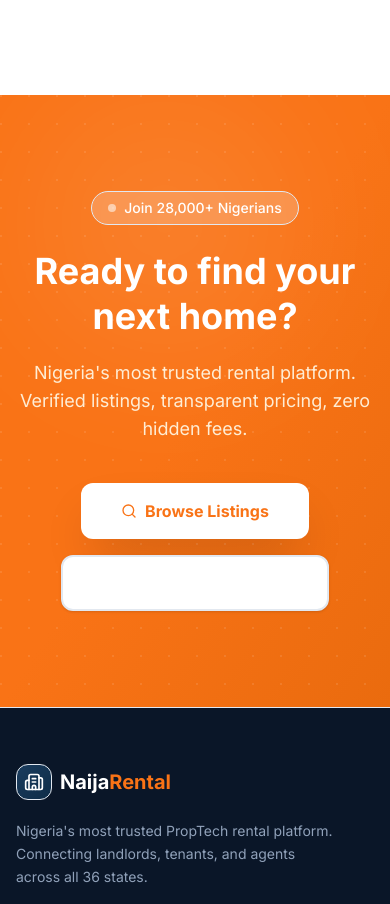
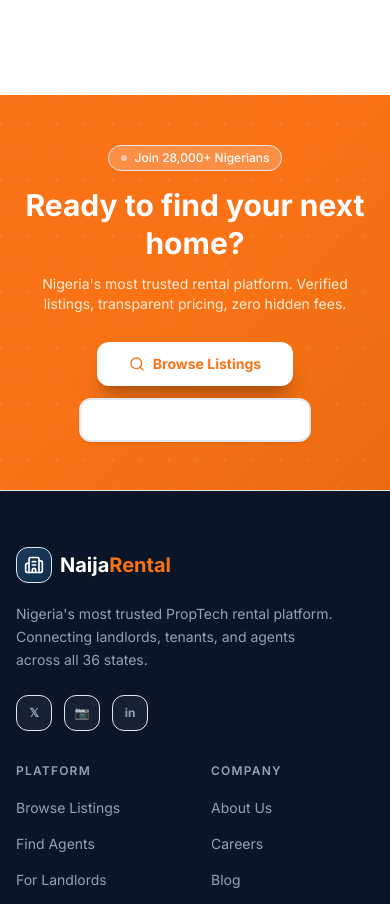
Before and after one commit to softcode-Technologies/landlord-tenant-frontend, a Next.js app: page / in a window 390 px wide. Shown: the part 7075-7979 px from the top of the page. Built offline with nearby package versions, Linux system fonts and the light colour scheme; no server answers.

Commit message:
fix: compact CTA section — reduce padding, font sizes, and button height

```diff
--- a/src/app/page.tsx
+++ b/src/app/page.tsx
@@ -519,31 +519,29 @@ export default function HomePage() {
       </section>
 
       {/* ── CTA ───────────────────────────────────────────────────────────────── */}
-      <section className="py-24 relative overflow-hidden">
+      <section className="py-12 relative overflow-hidden">
         <div className="absolute inset-0 bg-gradient-to-br from-[#f97316] via-[#f97316] to-[#ea6b0e]" />
         <div className="absolute inset-0 opacity-10" style={{ backgroundImage: "radial-gradient(circle at 1px 1px, white 1px, transparent 0)", backgroundSize: "28px 28px" }} />
-        <div className="absolute top-0 right-1/4 w-64 h-64 bg-white/10 rounded-full blur-[80px]" />
-
-        <div className="relative max-w-4xl mx-auto px-4 sm:px-6 lg:px-8 text-center">
-          <div className="inline-flex items-center gap-2 bg-white/20 border border-white/30 rounded-full px-4 py-1.5 mb-6">
-            <span className="w-2 h-2 bg-white rounded-full animate-pulse" />
-            <span className="text-sm font-medium text-white">Join 28,000+ Nigerians</span>
+        <div className="relative max-w-3xl mx-auto px-4 sm:px-6 lg:px-8 text-center">
+          <div className="inline-flex items-center gap-2 bg-white/20 border border-white/30 rounded-full px-3 py-1 mb-4">
+            <span className="w-1.5 h-1.5 bg-white rounded-full animate-pulse" />
+            <span className="text-xs font-medium text-white">Join 28,000+ Nigerians</span>
           </div>
-          <h2 className="text-4xl sm:text-5xl font-bold text-white mb-5 leading-tight">
+          <h2 className="text-3xl sm:text-4xl font-bold text-white mb-3 leading-tight">
             Ready to find your next home?
           </h2>
-          <p className="text-orange-100 text-lg mb-10 max-w-xl mx-auto">
+          <p className="text-orange-100 text-sm mb-7 max-w-md mx-auto">
             Nigeria&apos;s most trusted rental platform. Verified listings, transparent pricing, zero hidden fees.
           </p>
-          <div className="flex flex-col sm:flex-row gap-4 justify-center">
+          <div className="flex flex-col sm:flex-row gap-3 justify-center">
             <Link href="/listings">
-              <Button size="lg" className="bg-white text-[#f97316] hover:bg-white/95 font-bold px-10 h-14 text-base shadow-2xl shadow-black/20 rounded-xl gap-2">
-                <Search className="h-5 w-5" />Browse Listings
+              <Button size="lg" className="bg-white text-[#f97316] hover:bg-white/95 font-bold px-8 h-11 text-sm shadow-xl shadow-black/20 rounded-xl gap-2">
+                <Search className="h-4 w-4" />Browse Listings
               </Button>
             </Link>
             <Link href="/login">
-              <Button size="lg" variant="outline" className="border-2 border-white/50 text-white hover:bg-white/10 font-bold px-10 h-14 text-base rounded-xl gap-2">
-                Create Free Account <ChevronRight className="h-5 w-5" />
+              <Button size="lg" variant="outline" className="border-2 border-white/50 text-white hover:bg-white/10 font-bold px-8 h-11 text-sm rounded-xl gap-2">
+                Create Free Account <ChevronRight className="h-4 w-4" />
               </Button>
             </Link>
           </div>
```
